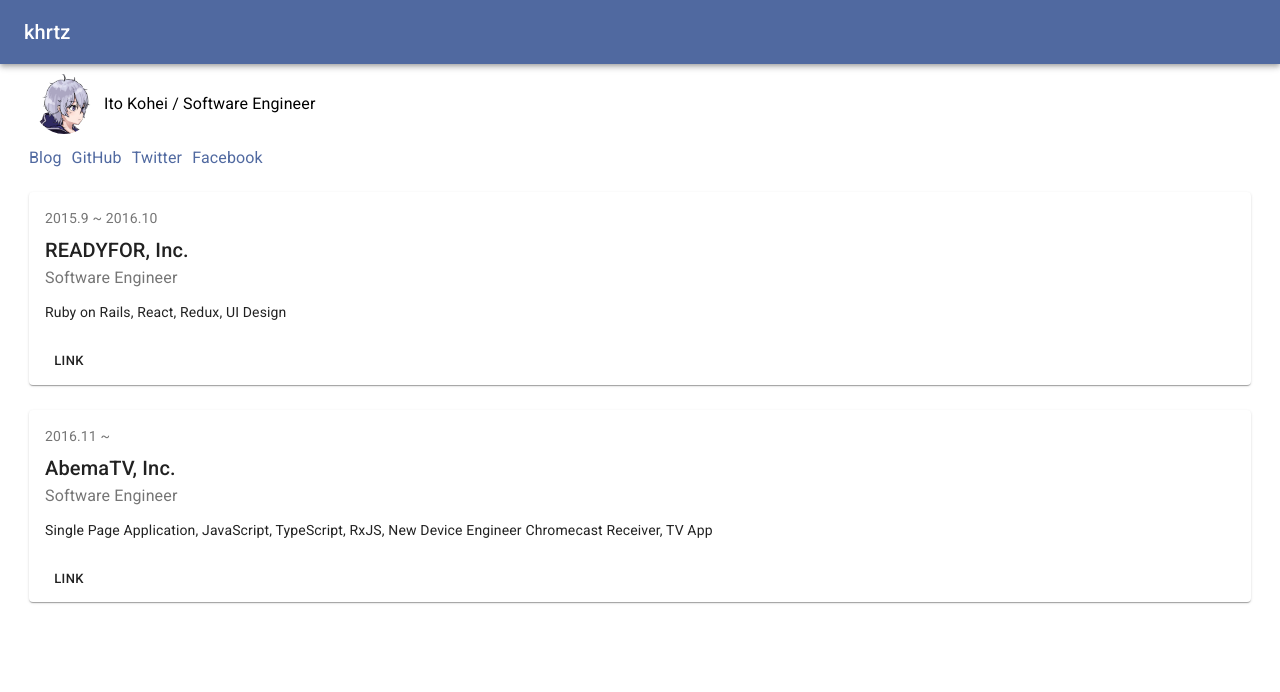
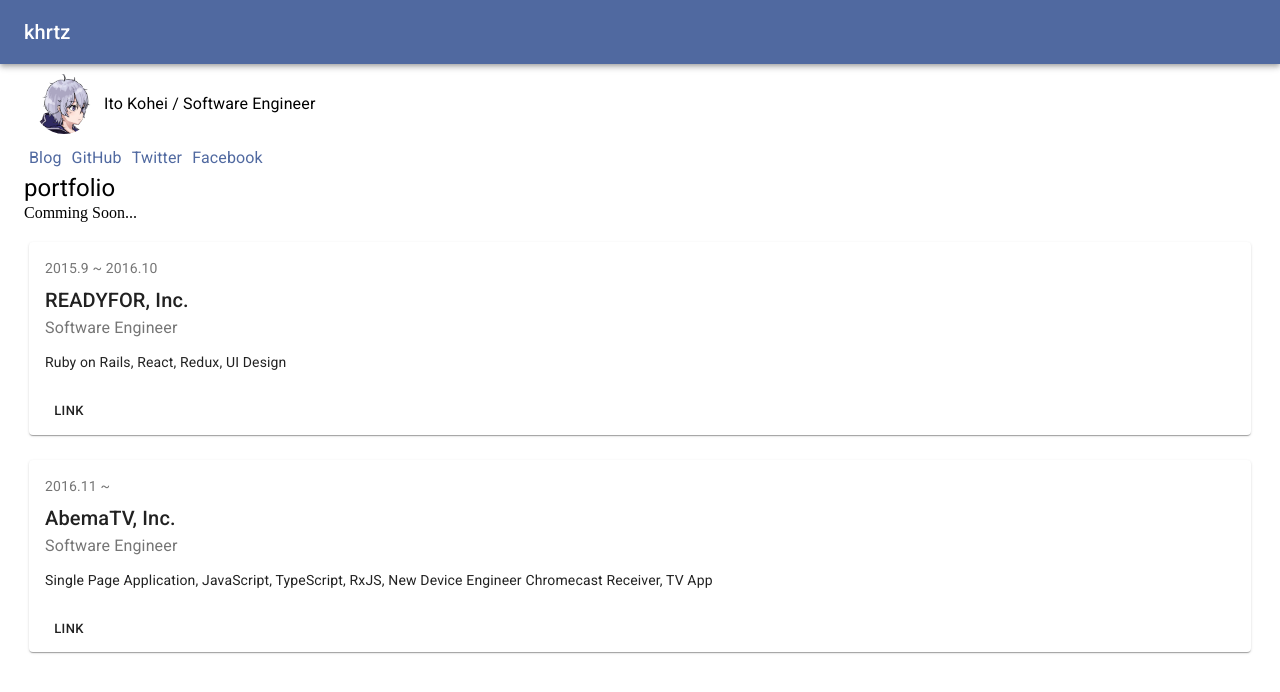
Before and after one commit to khrtz/my-portal, a React app: page / in a window 1280 px wide. Shown: the top 692 px of the page. Built offline with nearby package versions, Linux system fonts and the light colour scheme.

Commit message:
add comming soon

```diff
--- a/src/components/home/home.tsx
+++ b/src/components/home/home.tsx
@@ -39,6 +39,8 @@
       <SimpleAppBar />
       <Container>
         <Links />
+        <Typography variant="h5" component="h5">portfolio</Typography>
+        Comming Soon...
         <Jobs />
       </Container>
     </React.StrictMode>
```
